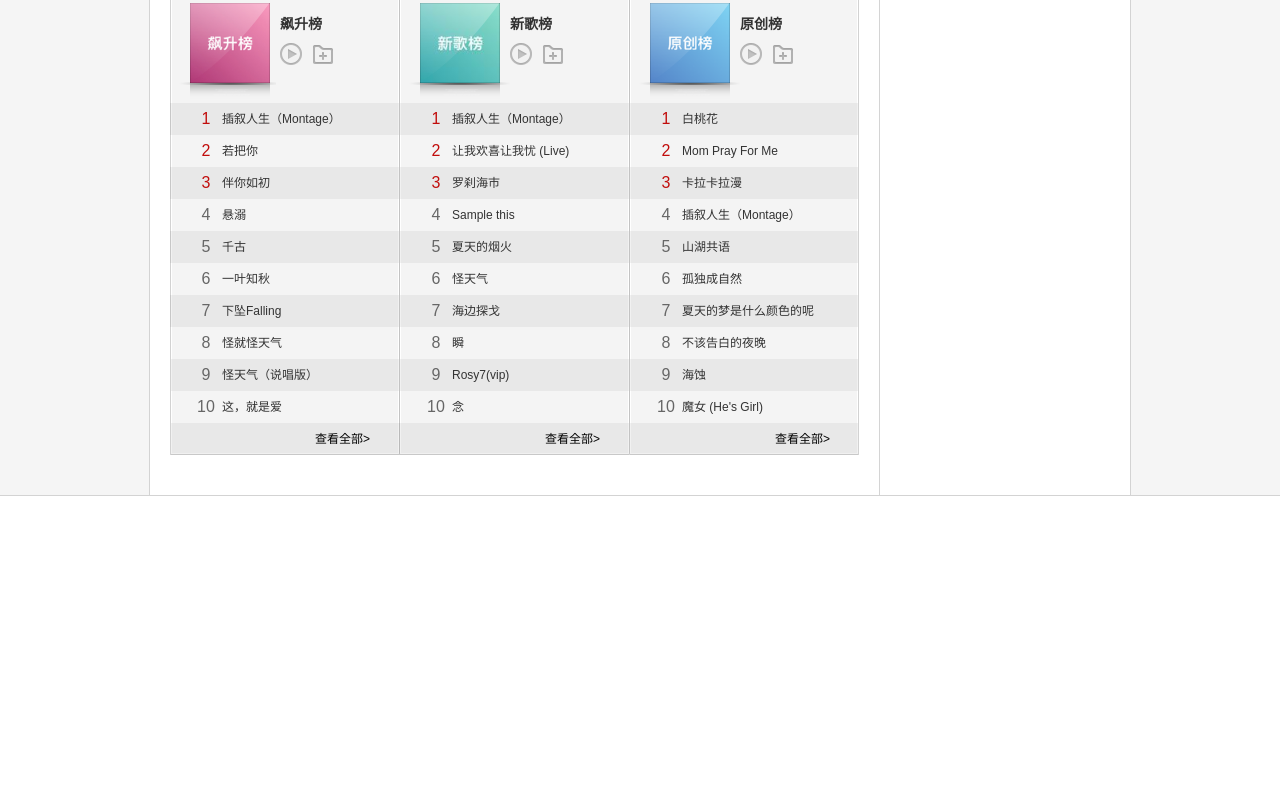
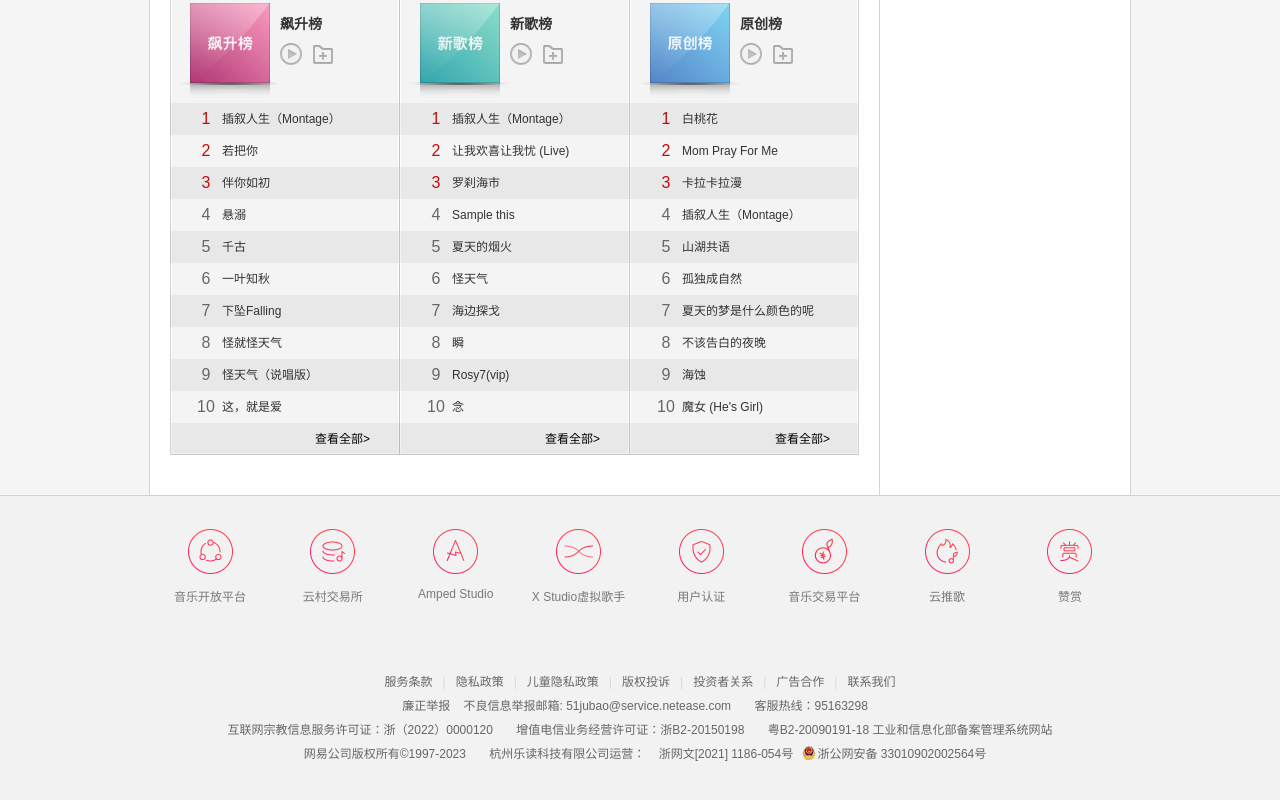
Before and after one commit to pace1657/static_163_music, a plain HTML site: page index.html in a window 1280 px wide. Shown: the part 1315-2115 px from the top of the page. Before the commit the page ends 1811 px from the top, so only its background shows below. Drawn offline with Linux system fonts and the light colour scheme.

Commit message:
底部网站信息

```diff
--- /dev/null
+++ b/css/page_footer.css
@@ -0,0 +1,139 @@
+.footer-container {
+  padding: 33px 0 66px;
+  background-color: #f2f2f2;
+}
+
+/* 额外功能 */
+.footer-container .feature-list {
+  display: flex;
+  justify-content: space-between;
+  margin: 0 10px;
+}
+
+.footer-container .feature-list .item {
+  width: 100px;
+  text-align: center;
+}
+
+.footer-container .feature-list .item .icon {
+  display: inline-block;
+  width: 45px;
+  height: 45px;
+  background: url("../assets/images/foot-enter.png") no-repeat;
+  background-size: 220px 220px;
+}
+
+.footer-container .feature-list .item .desc {
+  margin-top: 10px;
+  color: #00000080;
+}
+
+.footer-container .feature-list .item1 .icon {
+  background-position: -170px -5px;
+}
+
+.footer-container .feature-list .item1 .icon:hover {
+  background-position: -5px -115px;
+}
+
+.footer-container .feature-list .item2 .icon {
+  background-position: -5px -170px;
+}
+
+.footer-container .feature-list .item2 .icon:hover {
+  background-position: -60px -170px;
+}
+
+.footer-container .feature-list .item3 .icon {
+  background-position: -5px -60px;
+}
+
+.footer-container .feature-list .item3 .icon:hover {
+  background-position: -60px -5px;
+}
+
+.footer-container .feature-list .item4 .icon {
+  background: url("../assets/images/foot-enter-other1.png") no-repeat;
+  background-size: 45px;
+}
+
+.footer-container .feature-list .item4 .icon:hover {
+  background: url("../assets/images/foot-enter-other1-hover.png") no-repeat;
+  background-size: 45px;
+}
+
+.footer-container .feature-list .item5 .icon {
+  background-position: -60px -60px;
+}
+
+.footer-container .feature-list .item5 .icon:hover {
+  background-position: -115px -5px;
+}
+
+.footer-container .feature-list .item6 .icon {
+  background-position: -115px -115px;
+}
+
+.footer-container .feature-list .item6 .icon:hover {
+  background-position: -5px -5px;
+}
+
+.footer-container .feature-list .item7 .icon {
+  background: url("../assets/images/foot-enter-other2.png") no-repeat;
+  background-size: 45px;
+}
+
+.footer-container .feature-list .item7 .icon:hover {
+  background: url("../assets/images/foot-enter-other2-hover.png") no-repeat;
+  background-size: 45px;
+}
+
+.footer-container .feature-list .item8 .icon {
+  background-position: -170px -115px;
+}
+
+.footer-container .feature-list .item8 .icon:hover {
+  background-position: -60px -115px;
+}
+
+/* 网站信息 */
+.footer-container .web-info {
+  margin-top: 66px;
+  text-align: center;
+  line-height: 24px;
+  color: #666;
+}
+
+.footer-container .web-info .link {
+  display: flex;
+  justify-content: center;
+  align-items: center;
+}
+
+.footer-container .web-info a {
+  color: #666;
+}
+
+.footer-container .web-info a:hover {
+  text-decoration: underline;
+}
+
+.footer-container .web-info .link span {
+  color: #d9d9d9;
+}
+
+.footer-container .web-info span {
+  padding: 0 10px;
+}
+
+.footer-container .web-info .police::before {
+  content: "";
+  display: inline-block;
+  position: relative;
+  width: 14px;
+  height: 14px;
+  top: 2px;
+  margin: 0 2px 0 5px;
+  background: url("../assets/images/police.png") no-repeat;
+  background-size: 14px 14px;
+}
--- a/index.html
+++ b/index.html
@@ -8,6 +8,7 @@
   <link rel="stylesheet" href="./css/common.css">
   <link rel="stylesheet" href="./css/page_header.css">
   <link rel="stylesheet" href="./css/page_main.css">
+  <link rel="stylesheet" href="./css/page_footer.css">
 </head>
 <body>
   <!-- 顶部 -->
@@ -871,6 +872,102 @@
     </div>
   </div>
   <!-- 底部 -->
-  <div class="footer-container"></div>
+  <div class="footer-container">
+    <div class="wrapper_03">
+      <ul class="feature-list">
+        <li class="item item1">
+          <a class="icon" href="#"></a>
+          <p class="desc">音乐开放平台</p>
+        </li>
+        <li class="item item2">
+          <a class="icon" href="#"></a>
+          <p class="desc">云村交易所</p>
+        </li>
+        <li class="item item3">
+          <a class="icon" href="#"></a>
+          <p class="desc">Amped Studio</p>
+        </li>
+        <li class="item item4">
+          <a class="icon" href="#"></a>
+          <p class="desc">X Studio虚拟歌手</p>
+        </li>
+        <li class="item item5">
+          <a class="icon" href="#"></a>
+          <p class="desc">用户认证</p>
+        </li>
+        <li class="item item6">
+          <a class="icon" href="#"></a>
+          <p class="desc">音乐交易平台</p>
+        </li>
+        <li class="item item7">
+          <a class="icon" href="#"></a>
+          <p class="desc">云推歌</p>
+        </li>
+        <li class="item item8">
+          <a class="icon" href="#"></a>
+          <p class="desc">赞赏</p>
+        </li>
+      </ul>
+      <div class="web-info">
+        <ul class="link">
+          <li>
+            <a href="#">服务条款</a>
+          </li>
+          <li>
+            <span>|</span>
+          </li>
+          <li>
+            <a href="#">隐私政策</a>
+          </li>
+          <li>
+            <span>|</span>
+          </li>
+          <li>
+            <a href="#">儿童隐私政策</a>
+          </li>
+          <li>
+            <span>|</span>
+          </li>
+          <li>
+            <a href="#">版权投诉</a>
+          </li>
+          <li>
+            <span>|</span>
+          </li>
+          <li>
+            <a href="#">投资者关系</a>
+          </li>
+          <li>
+            <span>|</span>
+          </li>
+          <li>
+            <a href="#">广告合作</a>
+          </li>
+          <li>
+            <span>|</span>
+          </li>
+          <li>
+            <a href="#">联系我们</a>
+          </li>
+        </ul>
+        <p>
+          <a href="#">廉正举报</a>
+          <span>不良信息举报邮箱: 51jubao@service.netease.com</span>
+          <span>客服热线：95163298</span>
+        </p>
+        <p>
+          <span>互联网宗教信息服务许可证：浙（2022）0000120</span>
+          <span>增值电信业务经营许可证：浙B2-20150198</span>
+          <span>粤B2-20090191-18  工业和信息化部备案管理系统网站</span>
+        </p>
+        <p>
+          <span>网易公司版权所有©1997-2023</span>
+          <span>杭州乐读科技有限公司运营：</span>
+          <a href="#">浙网文[2021] 1186-054号</a>
+          <a class="police" href="#">浙公网安备 33010902002564号</a>
+        </p>
+      </div>
+    </div>
+  </div>
 </body>
 </html>
```
Also changed, not shown: assets/images/foot-enter-other1-hover.png (added), assets/images/foot-enter-other1.png (added), assets/images/foot-enter-other2-hover.png (added), assets/images/foot-enter-other2.png (added), assets/images/foot-enter.png (added), assets/images/police.png (added), css/page_main.css (line endings or trailing spaces).
